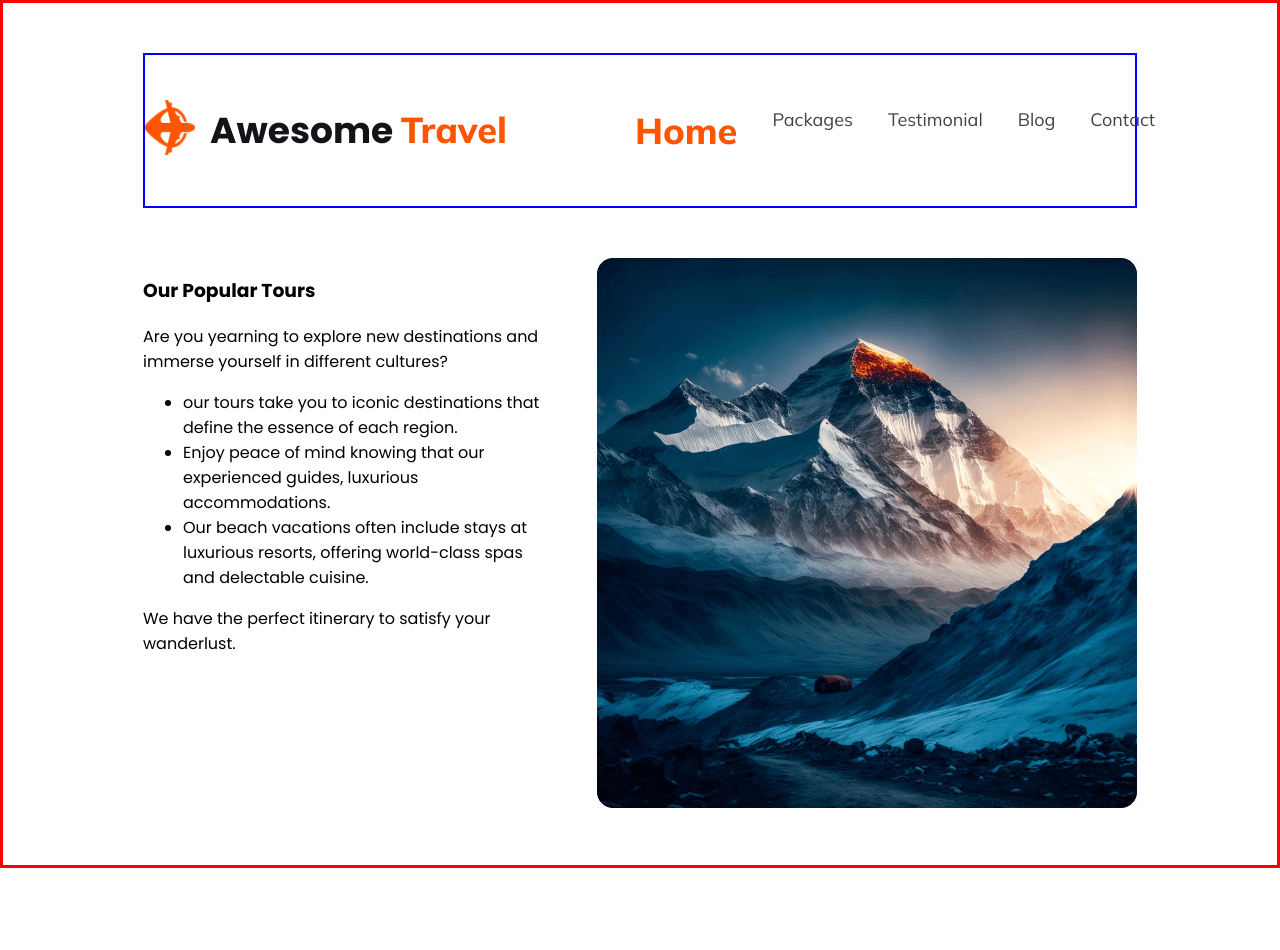
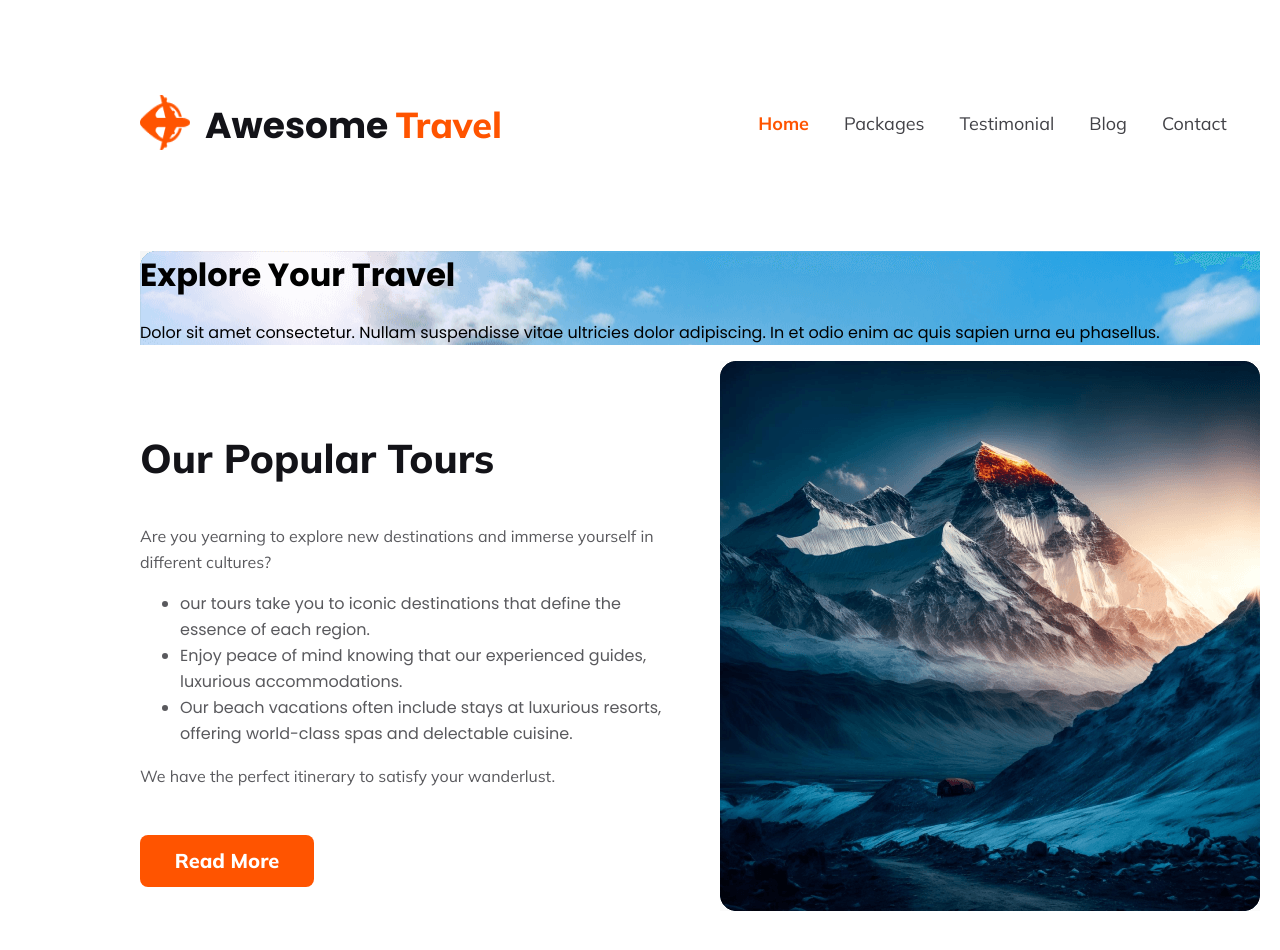
Before and after one commit to motasn/Hero-Travel-Mission-B9A2-, a plain HTML site: page index.html in a window 1280 px wide. Before the commit the page ends 868 px from the top, so only its background shows below. Drawn offline with Linux system fonts and the light colour scheme.

Commit message:
header & main section

```diff
--- a/index.html
+++ b/index.html
@@ -12,12 +12,12 @@
         <nav class="container">
             <div class="header-titel">
                 <img src="./Images/Group 40071 (2).png" alt="">
-                <h4> Awesome <span class=same-text>Travel</span></h4>
+                <h4> Awesome <span class=same-text >Travel</span></h4>
             </div>
 
             <div class="header-nav">
-                <ul>
-                    <li><a href=""><span class="same-text">Home</span></a></li>
+                <ul >
+                    <li><a href=""><span class="text-normal  ">Home</span></a></li>
                     <li><a href="">Packages</a></li>
                     <li><a href="">Testimonial</a></li>
                     <li><a href="">Blog</a></li>
@@ -30,7 +30,10 @@
      <!-- main section -->
     <main>
     <!-- banner section -->
-
+     <div class="banner-container">
+      <h1>Explore Your Travel</h1>
+     <p>Dolor sit amet consectetur. Nullam suspendisse vitae ultricies dolor adipiscing. In et odio enim ac quis sapien urna eu phasellus.</p>
+     </div>
 
 
     <!-- tour section -->
@@ -44,8 +47,9 @@
         <li> Our beach vacations often include stays at luxurious resorts, offering world-class spas and delectable cuisine.
         </li>
      </ul>
+        <p>We have the perfect itinerary to satisfy your wanderlust.</p>
 
-        <p>We have the perfect itinerary to satisfy your wanderlust.</p>
+        <button class="btn-main">Read More</button>
         </div>
         <div class="tour-img">
         <img src="./Images/Rectangle 4.png" alt="">
--- a/styles/style.css
+++ b/styles/style.css
@@ -14,16 +14,41 @@ font-weight: 800;
 line-height: normal;
 }
 
+.text-normal{
+    color: #FF5400;
+text-align: center;
+font-family: Mulish;
+font-size: 18px;
+font-style: normal;
+font-weight: 700;
+line-height: normal;
+
+}
+
+.btn-main{
+    width: 174px;
+height: 52px;
+border-radius: 8px;
+background: #FF5400;
+border: 0;
+color: #FFF;
+text-align: center;
+font-family: Mulish;
+font-size: 20px;
+font-weight: 800;
+margin-top: 30px;
+}
+
+
 body{
     margin: 0;
     padding: 0;
-    border: 3px solid red;
+
 }
 
 /* header style */
 header{
-
-    border:  2px solid blue;
+    width: 1120px;
     margin: 50px 140px ;
 }
 
@@ -56,7 +81,8 @@ line-height: normal;
     display: flex;
     width: 500px;
     height: auto;
-
+    justify-content: center;
+    align-self: center;
 }
 
 .header-nav li{
@@ -75,13 +101,48 @@ font-style: normal;
 font-weight: 400;
 line-height: normal;
 }
-
+/* main section style */
 main{
-    max-width: 1000px;
+    width: 1120px;
     margin: 50px 140px;
 }
+
+/*banner section style */
+.banner-container{
+    background-image: url('../Images/Group\ 13.png');
+
+    width: 100%;
+}
+
+
+
+
+/*  tour section style */
 .tour-container{
     display: flex;
     justify-content: space-between;
     gap: 50px;
 }
+.tour-text{
+    justify-content: center;
+    align-self: center;
+}
+.tour-text h3{
+    color: #131318;
+text-align: left;
+font-family: Mulish;
+font-size: 40px;
+font-style: normal;
+font-weight: 800;
+line-height: normal;
+}
+
+.tour-text p ,ul {
+    color: rgba(19, 19, 24, 0.70);
+font-family: Mulish;
+font-size: 16px;
+font-style: normal;
+font-weight: 400;
+line-height: 26px;
+}
+.tour-text
```
Also changed, not shown: Images/Group 13.png (renamed from Images/Group 13 (1) (1).png).
